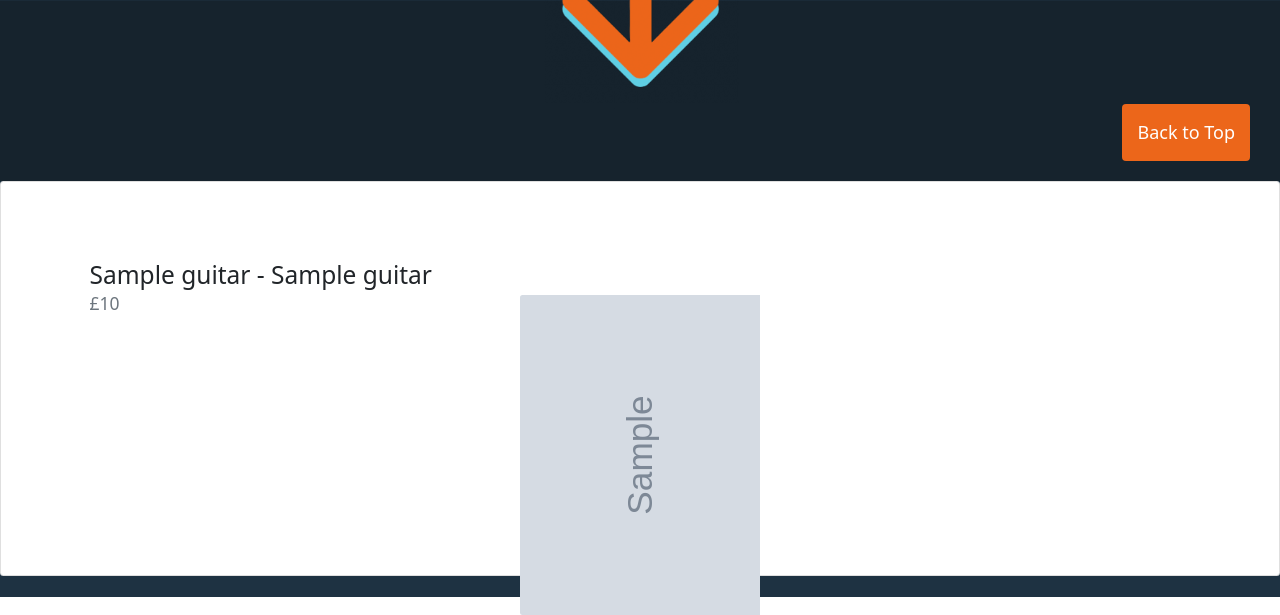
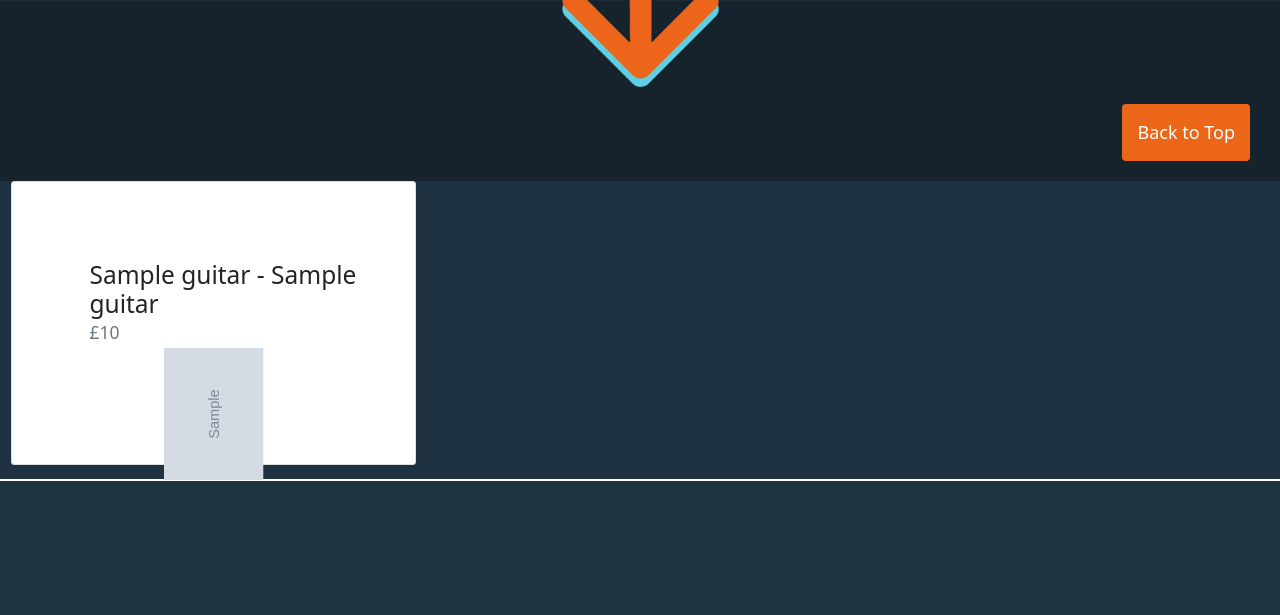
Before and after one commit to ConnorCoull/Guts_Project, a Django app: page / in a window 1280 px wide. Shown: the part 619-1234 px from the top of the page. After the commit the page ends 1100 px from the top, so only its background shows below. Run offline with Django 3.2, Linux system fonts and the light colour scheme; tables that the repository leaves empty hold one stand-in row (values such as "Sample post"); grey boxes marked "Sample" are stand-in pictures; some libraries are stand-ins or nearby versions.

Commit message:
GOLDEN SOURCE

```diff
--- a/gtrgtr/static/style.css
+++ b/gtrgtr/static/style.css
@@ -46,17 +46,21 @@ html {
 
 .guitar-box {
   align-self: center;
-  width: 25vw;
+  width: 100%;
   height: auto;
   display: flex;
   justify-content: center;
+  max-height: 20vw;
 }
 
 .guitar-image {
-  width: 100%;
+  width: 33%;
   transform: rotate(270deg);
 }
 
+.guitar-card{
+  max-height: 40vw;
+}
 /*aligns logo image on page */
 .arrow{
     content:url(arrow.jpg);
--- a/gtrgtr/templates/index.html
+++ b/gtrgtr/templates/index.html
@@ -35,7 +35,8 @@
             <div class="list">
                 {% for guitar in guitars %}
                 {% cycle '<div class="row">' '' '' %}
-                    <div class="card mb-4">
+                    <div class="col-md-4">
+                        <div class='guitarcard card mb-3'>
                         <div class="card-body">
                             <h3 class="card-title small-pad-top small-pad-left">{{ guitar.brandName }} - {{ guitar.itemName }}</h3>
                             <h5 class="card-subtitle mb-2 text-muted title-padded small-pad-left">£{{ guitar.salesPrice }}</h5>
@@ -45,6 +46,7 @@
                         <div class="guitar-box">
                             <img src="{{ guitar.pictureMain }}" class="card-img-top guitar-image" alt="Picture of a guitar">
                         </div>
+                    </div>
                     </div>
                 {% if loop.last %}
                 </div>
@@ -71,7 +73,7 @@
 <script src="https://cdnjs.cloudflare.com/ajax/libs/jscroll/2.4.1/jquery.jscroll.min.js"></script>
 <script>
     jQuery(function ($) {
-        var $list = $('.book-list');
+        var $list = $('.list');
         $list.jscroll({
             loadingHtml: `<div class="text-center">` +
                 `<img src="{% static 'loading.gif' %}" alt="Loading" />` +
```
Also changed, not shown: gtrgtr/static/loading.gif.
